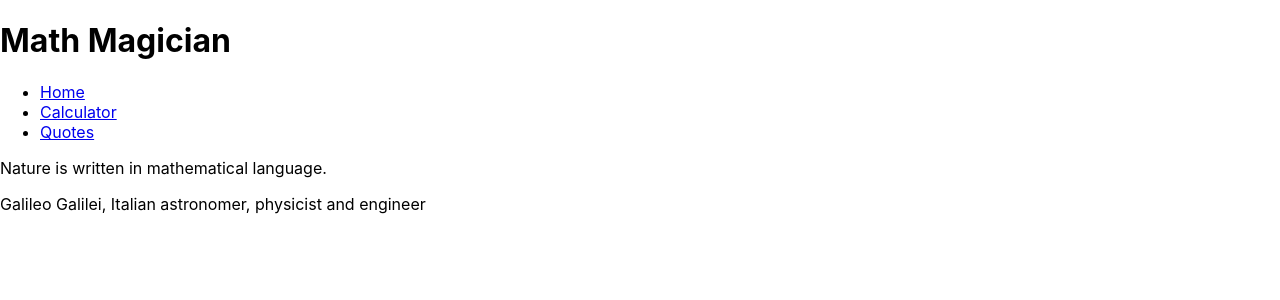
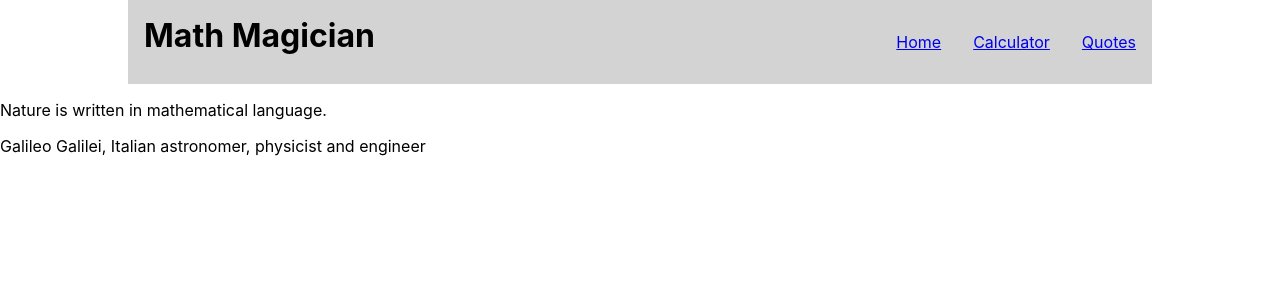
Before and after one commit to gdumani/math-magician, a React (Create React App) app: page /quote in a window 1280 px wide. Shown: the top 300 px of the page. Built offline with nearby package versions, Linux system fonts and the light colour scheme.

Commit message:
apply styling for navbar

```diff
--- a/src/components/navbar.js
+++ b/src/components/navbar.js
@@ -1,8 +1,9 @@
 import React from 'react';
 import { Link } from 'react-router-dom';
+import '../style/navbar.css';
 
 const NavBar = () => (
-  <div>
+  <div className="nav">
     <h1>Math Magician</h1>
     <ul>
       <li>
--- /dev/null
+++ b/src/style/navbar.css
@@ -0,0 +1,19 @@
+li {
+  list-style: none;
+  padding: 1rem;
+}
+ul {
+  display: flex;
+  flex-direction: row;
+}
+.nav {
+  display: flex;
+  flex-direction: row;
+  justify-content: space-between;
+  width: 80%;
+  margin:auto;
+  background-color: lightgray;
+}
+h1 {
+  margin: 1rem;
+}
```
